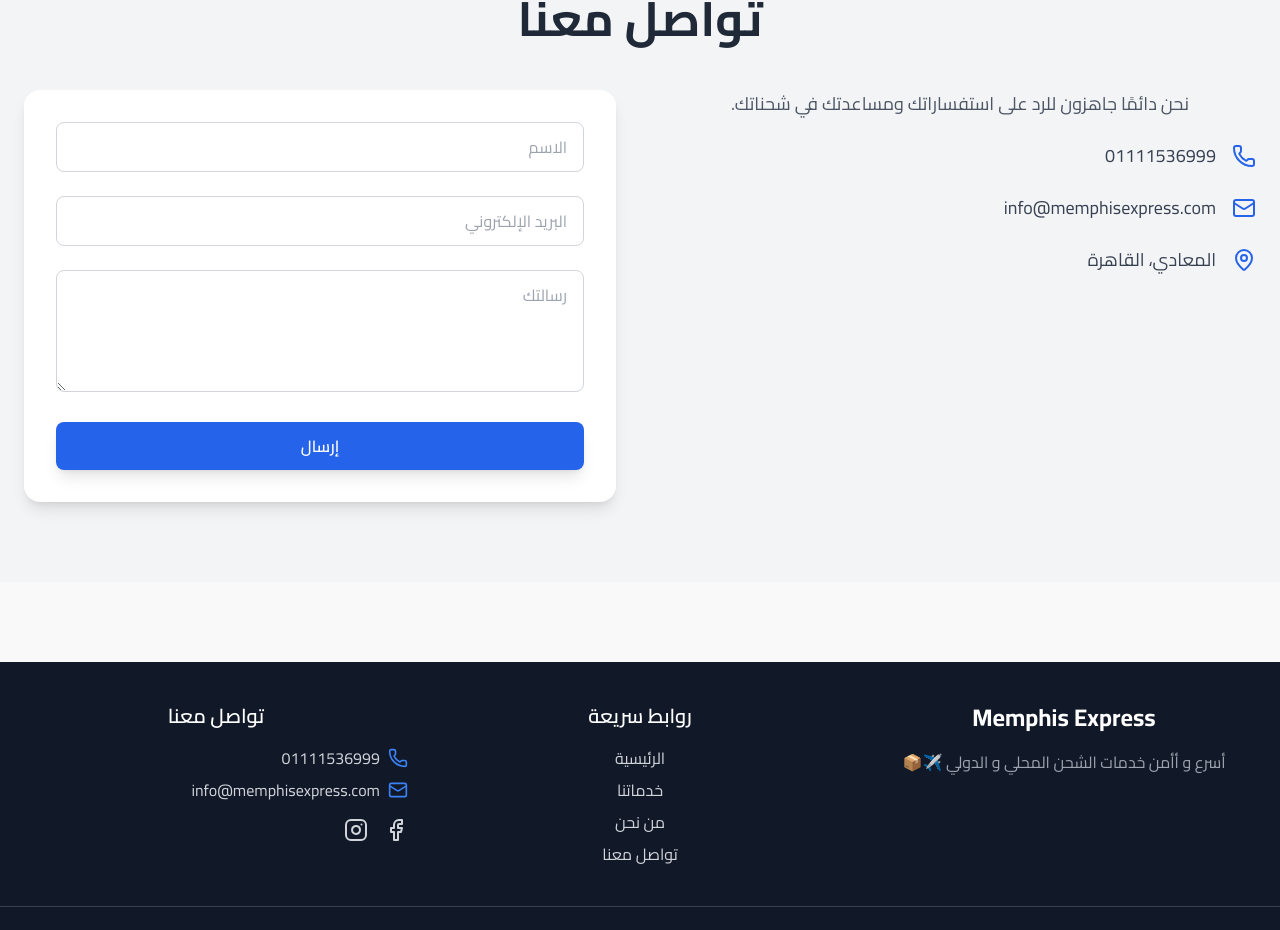
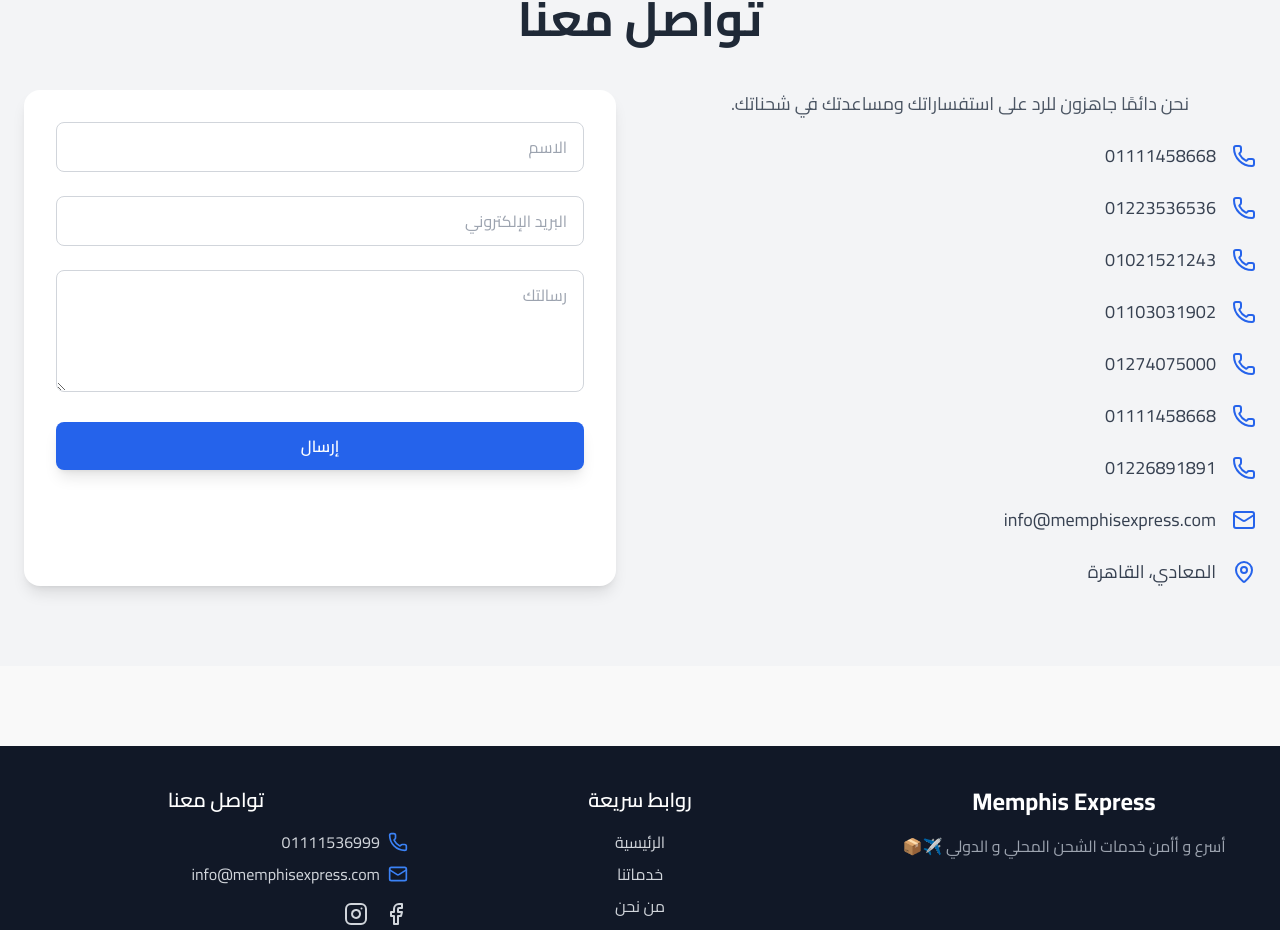
Before and after one commit to ahmed-codics/memphisExpress, a React (Create React App) app in the folder memphis/: page / in a window 1280 px wide. Shown: the part 2050-2980 px from the top of the page. Built offline with nearby package versions, Linux system fonts and the light colour scheme.

Commit message:
Update Contact.jsx

```diff
--- a/memphis/src/components/Contact.jsx
+++ b/memphis/src/components/Contact.jsx
@@ -18,10 +18,56 @@
 
             <div className="flex items-center space-x-4 space-x-reverse">
               <Phone className="w-6 h-6 text-blue-600" />
-              <a href="tel:+201234567890" className="text-lg text-gray-700 hover:text-blue-600 transition">
-                01111536999
+              <a href="tel:+201111458668" className="text-lg text-gray-700 hover:text-blue-600 transition">
+                01111458668
               </a>
             </div>
+
+                        <div className="flex items-center space-x-4 space-x-reverse">
+              <Phone className="w-6 h-6 text-blue-600" />
+              <a href="tel:+201223536536" className="text-lg text-gray-700 hover:text-blue-600 transition">
+                01223536536
+              </a>
+            </div>
+
+            <div className="flex items-center space-x-4 space-x-reverse">
+              <Phone className="w-6 h-6 text-blue-600" />
+              <a href="tel:+201021521243" className="text-lg text-gray-700 hover:text-blue-600 transition">
+                01021521243
+              </a>
+            </div>
+
+            <div className="flex items-center space-x-4 space-x-reverse">
+              <Phone className="w-6 h-6 text-blue-600" />
+              <a href="tel:+201103031902" className="text-lg text-gray-700 hover:text-blue-600 transition">
+                01103031902
+              </a>
+            </div>
+
+            <div className="flex items-center space-x-4 space-x-reverse">
+              <Phone className="w-6 h-6 text-blue-600" />
+              <a href="tel:+201274075000" className="text-lg text-gray-700 hover:text-blue-600 transition">
+                01274075000
+              </a>
+            </div>
+
+            <div className="flex items-center space-x-4 space-x-reverse">
+              <Phone className="w-6 h-6 text-blue-600" />
+              <a href="tel:+201111458668" className="text-lg text-gray-700 hover:text-blue-600 transition">
+                01111458668
+              </a>
+            </div>
+
+            <div className="flex items-center space-x-4 space-x-reverse">
+              <Phone className="w-6 h-6 text-blue-600" />
+              <a href="tel:+201226891891" className="text-lg text-gray-700 hover:text-blue-600 transition">
+                01226891891
+              </a>
+            </div>
+
+
+
+
 
             <div className="flex items-center space-x-4 space-x-reverse">
               <Mail className="w-6 h-6 text-blue-600" />
```
